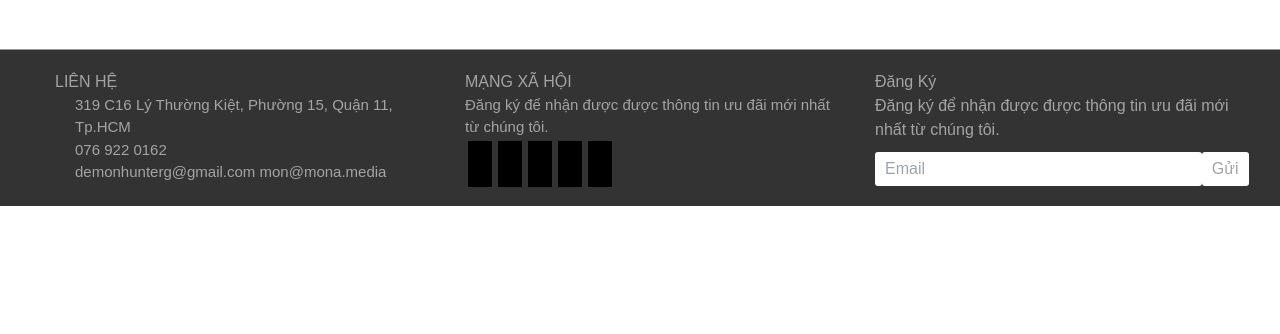
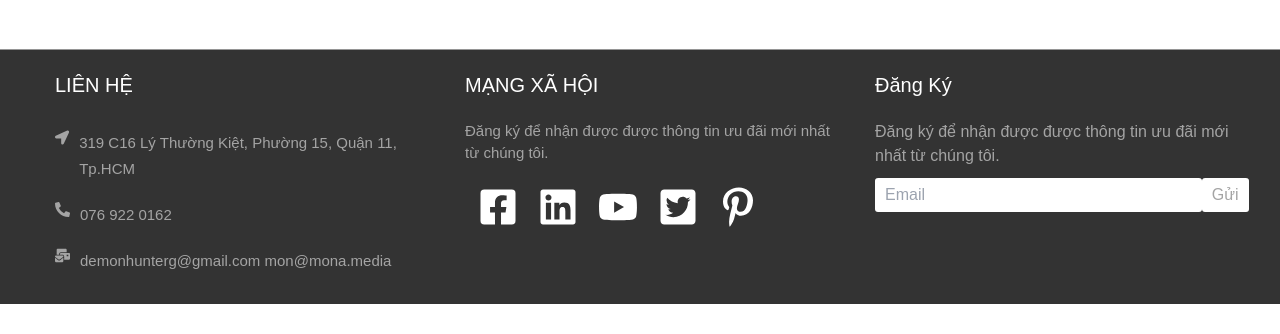
Before and after one commit to khanh1392002/ASM-NextJs, a Next.js app: page / in a window 1280 px wide. Shown: the part 330-664 px from the top of the page. Built offline with nearby package versions, Linux system fonts and the light colour scheme; no server answers.

Commit message:
feat : fig html css homePaga icon

```diff
--- a/components/Footer/footer.module.css
+++ b/components/Footer/footer.module.css
@@ -31,24 +31,39 @@
 .contact .contact_item {
     display: flex;
     font-size: 15px;
-    line-height: 26x
+    line-height: 26px;
+    padding: 10px 0px;
 }
 
 .contact .contact_item>i {
     padding-right: 20px;
 }
-
+.contact h3,
+.internet h3,
+.form h3 {
+   color: white;
+   font-size: 20px;
+   margin-bottom: 20px;
+}
 .internet p {
     font-size: 15px;
     margin-bottom: 10px;
 }
 
-.internet .internet_icon i {
+.internet .internet_icon {
+    display: flex;
     font-size: 20px;
-    padding: 12px;
+    padding: 12px 0px;
     color: #fff;
     margin: 0px 3px;
-    background: black;
+}
+.internet .internet_icon li{
+    padding: 0px 10px;
+    list-style: none;
+    font-size: 40px;
+}
+.internet .internet_icon::after{
+    padding-left: none;
 }
 
 .form p {
--- a/components/Footer/index.tsx
+++ b/components/Footer/index.tsx
@@ -1,5 +1,6 @@
 import React from 'react'
 import style from './footer.module.css'
+import { FaPhoneAlt, FaMailBulk, FaLocationArrow, FaFacebookSquare, FaLinkedin, FaYoutube, FaTwitterSquare, FaPinterestP } from "react-icons/fa";
 type Props = {}
 
 const Footer = (props: Props) => {
@@ -10,16 +11,16 @@ const Footer = (props: Props) => {
                     <div className={style.contact}>
                         <h3>LIÊN HỆ</h3>
                         <div className={style.contact_item}>
-                            <i className="fa-solid fa-location-dot" />
-                            <p>319 C16 Lý Thường Kiệt, Phường 15, Quận 11, Tp.HCM</p>
+                            <FaLocationArrow />
+                            <p className='pl-[10px]'>319 C16 Lý Thường Kiệt, Phường 15, Quận 11, Tp.HCM</p>
                         </div>
                         <div className={style.contact_item}>
-                            <i className="fa-solid fa-phone" />
-                            <p>076 922 0162</p>
+                            <FaPhoneAlt />
+                            <p className='pl-[10px]'>076 922 0162</p>
                         </div>
                         <div className={style.contact_item}>
-                            <i className="fa-solid fa-message" />
-                            <p>demonhunterg@gmail.com
+                            <FaMailBulk />
+                            <p className='pl-[10px]'>demonhunterg@gmail.com
                                 mon@mona.media</p>
                         </div>
                     </div>
@@ -27,11 +28,11 @@ const Footer = (props: Props) => {
                         <h3>MẠNG XÃ HỘI</h3>
                         <p>Đăng ký để nhận được được thông tin ưu đãi mới nhất từ chúng tôi.</p>
                         <div className={style.internet_icon}>
-                            <i className="fa-brands fa-facebook-square" />
-                            <i className="fa-brands fa-facebook-square" />
-                            <i className="fa-brands fa-facebook-square" />
-                            <i className="fa-brands fa-facebook-square" />
-                            <i className="fa-brands fa-facebook-square" />
+                            <li><FaFacebookSquare /></li>
+                            <li><FaLinkedin /></li>
+                            <li><FaYoutube /></li>
+                            <li><FaTwitterSquare /></li>
+                            <li><FaPinterestP /></li>
                         </div>
                     </div>
                     <div className={style.form}>
--- a/styles/Home.module.css
+++ b/styles/Home.module.css
@@ -172,6 +172,7 @@
 }
 
 .product_item img {
+    object-fit:fill;
     height: 90%;
     width: 100%;
     overflow: hidden;
@@ -185,7 +186,11 @@
 
 
 .product_title {
+   padding-top: 5px;
     font-weight: 500;
+}
+.product_title p{
+    padding: 15px 0px;
 }
 
 #discount {
```
